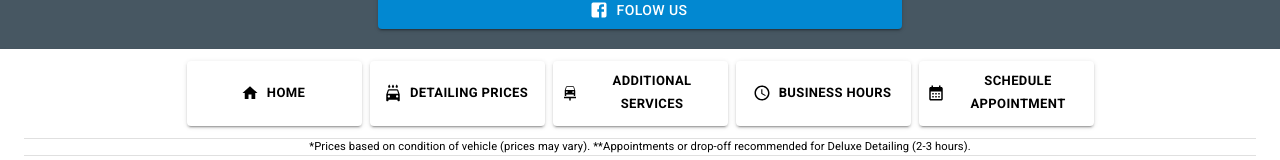
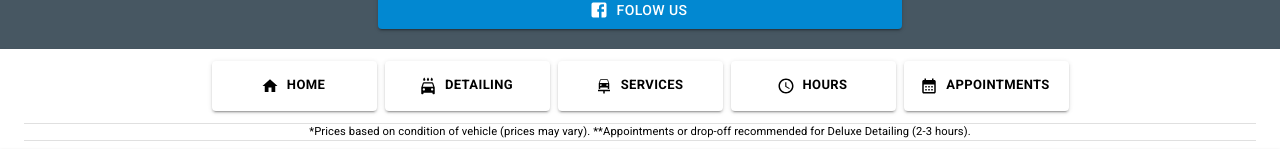
Before and after one commit to LazyShuyaa/car-detailing-website, a React (Create React App) app: page /schedule-appointment in a window 1280 px wide. Shown: the part 698-858 px from the top of the page. Built offline with nearby package versions, Linux system fonts and the light colour scheme.

Commit message:
changed button sizes

```diff
--- a/src/components/FooterNav.js
+++ b/src/components/FooterNav.js
@@ -44,8 +44,8 @@ class Footer extends Component {
             <Button
               sx={{
                 bgcolor: "primary.light",
-                width: { xs: "175px" },
-                height: { xs: "65px" },
+                width: { xs: "165px" },
+                height: { xs: "50px" },
               }}
               startIcon={<HomeIcon />}
               size="small"
@@ -68,8 +68,8 @@ class Footer extends Component {
               <Button
                 sx={{
                   bgcolor: "primary.light",
-                  width: { xs: "175px" },
-                  height: { xs: "65px" },
+                  width: { xs: "165px" },
+                  height: { xs: "50px" },
                 }}
                 startIcon={<LocalCarWashIcon />}
                 size="small"
@@ -81,7 +81,7 @@ class Footer extends Component {
                   color="#000000"
                   href="/detailing-prices"
                 >
-                  Detailing Prices
+                  Detailing
                 </Link>
               </Button>
             </Grid>
@@ -89,8 +89,8 @@ class Footer extends Component {
               <Button
                 sx={{
                   bgcolor: "primary.light",
-                  width: { xs: "175px" },
-                  height: { xs: "65px" },
+                  width: { xs: "165px" },
+                  height: { xs: "50px" },
                 }}
                 startIcon={<CarRepairIcon />}
                 size="small"
@@ -102,7 +102,7 @@ class Footer extends Component {
                   color="#000000"
                   href="/additional-services"
                 >
-                  Additional Services
+                  Services
                 </Link>
               </Button>
             </Grid>
@@ -113,8 +113,8 @@ class Footer extends Component {
               <Button
                 sx={{
                   bgcolor: "primary.light",
-                  width: { xs: "175px" },
-                  height: { xs: "65px" },
+                  width: { xs: "165px" },
+                  height: { xs: "50px" },
                 }}
                 startIcon={<AccessTimeIcon />}
                 size="small"
@@ -126,7 +126,7 @@ class Footer extends Component {
                   color="#000000"
                   href="/business-hours"
                 >
-                  Business Hours
+                  Hours
                 </Link>
               </Button>
             </Grid>
@@ -134,8 +134,8 @@ class Footer extends Component {
               <Button
                 sx={{
                   bgcolor: "primary.light",
-                  width: { xs: "175px" },
-                  height: { xs: "65px" },
+                  width: { xs: "165px" },
+                  height: { xs: "50px" },
                 }}
                 startIcon={<CalendarMonthIcon />}
                 size="small"
@@ -147,7 +147,7 @@ class Footer extends Component {
                   color="#000000"
                   href="/schedule-appointment"
                 >
-                  Schedule Appointment
+                  Appointments
                 </Link>
               </Button>
             </Grid>
```
